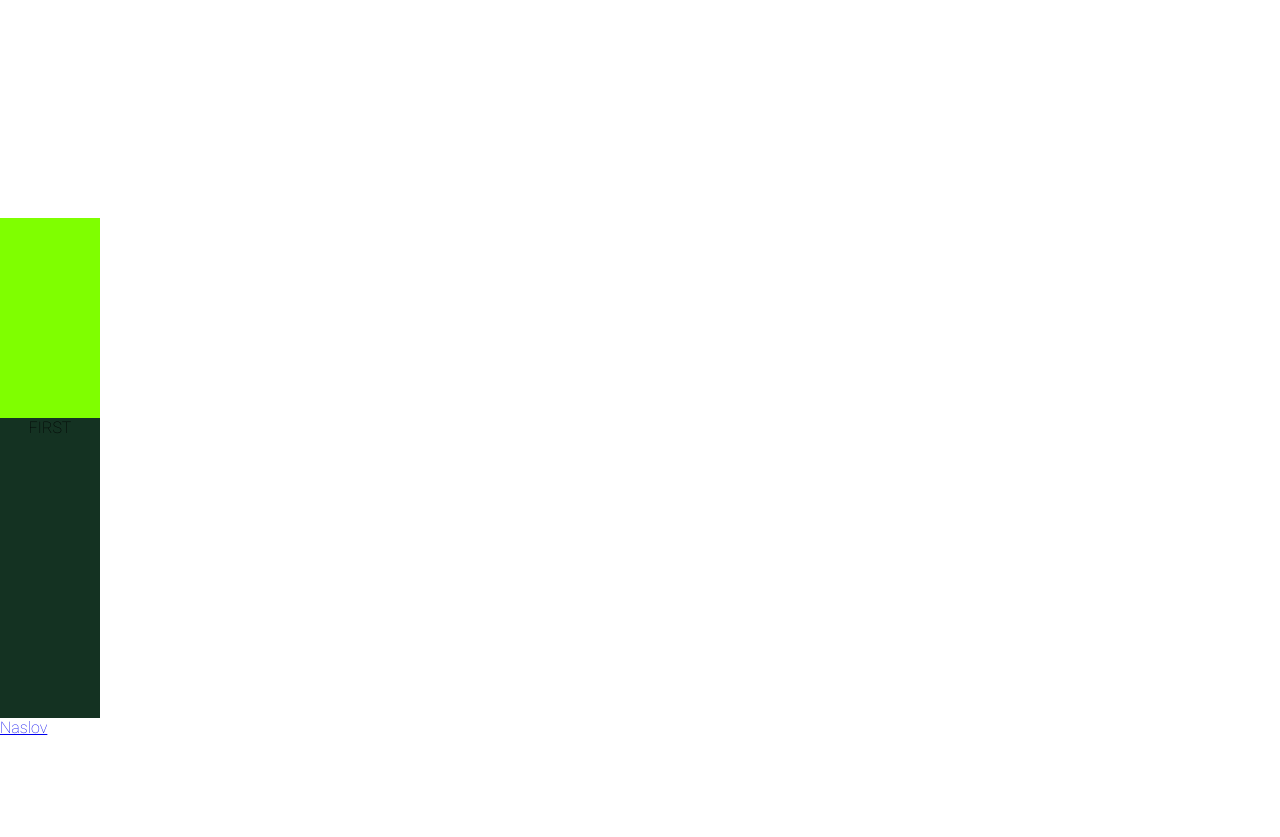
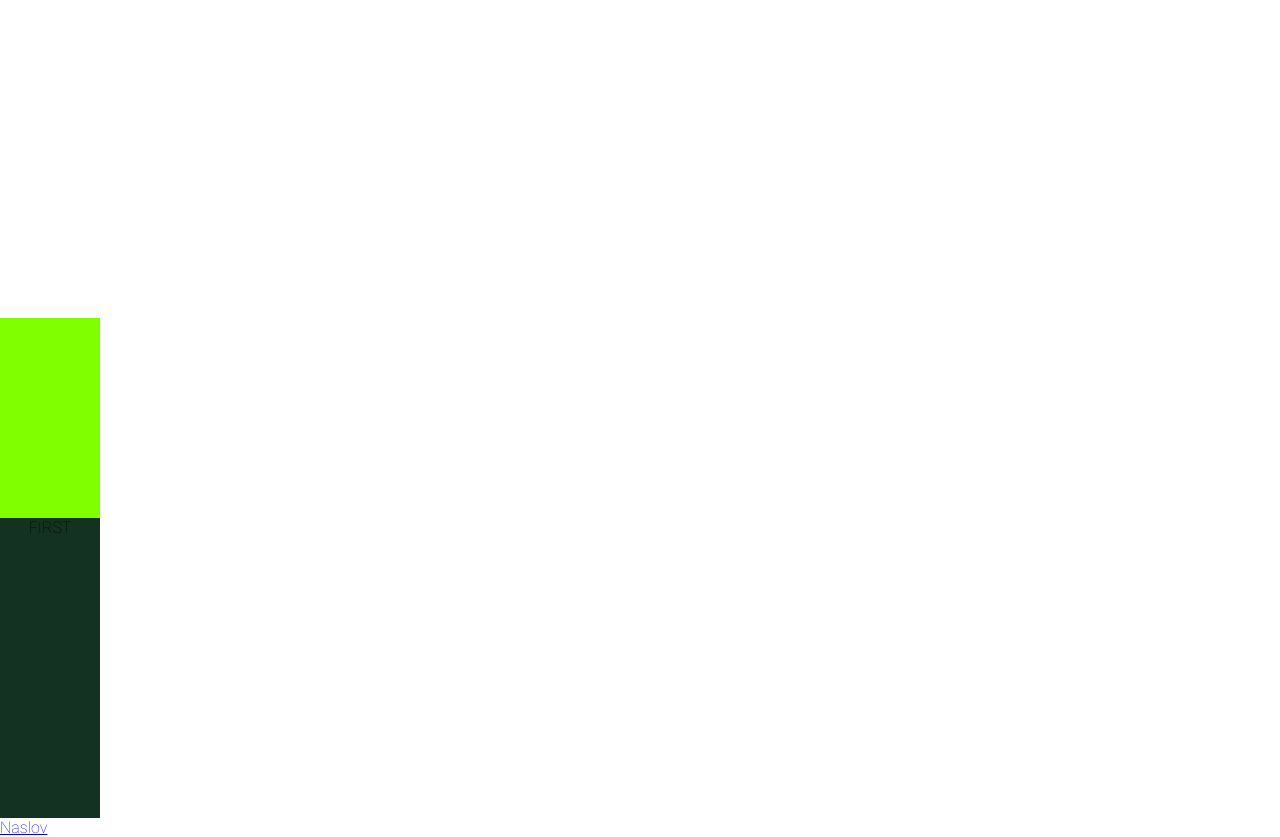
Before and after one commit to vesnatodor/Volvo, a plain HTML site: page index.html in a window 1280 px wide. Shown: the part 82-919 px from the top of the page. Before the commit the page ends 819 px from the top, so only its background shows below. Drawn offline with Linux system fonts and the light colour scheme.

Commit message:
add files

```diff
--- a/index.html
+++ b/index.html
@@ -17,7 +17,9 @@
             <h2>The Free Encyclopedia</h2>
         </div>
 
+
     </div>
+    <div class="new1"></div>
 
 
 
--- a/styles/style.css
+++ b/styles/style.css
@@ -27,6 +27,11 @@ img:hover {
 
 
 }
+.new1{
+    width: 100%;
+    height: 100px;
+    border-top: 1px solid black;
+}
 .text{
     display: flex;
     flex-direction: column;
```
